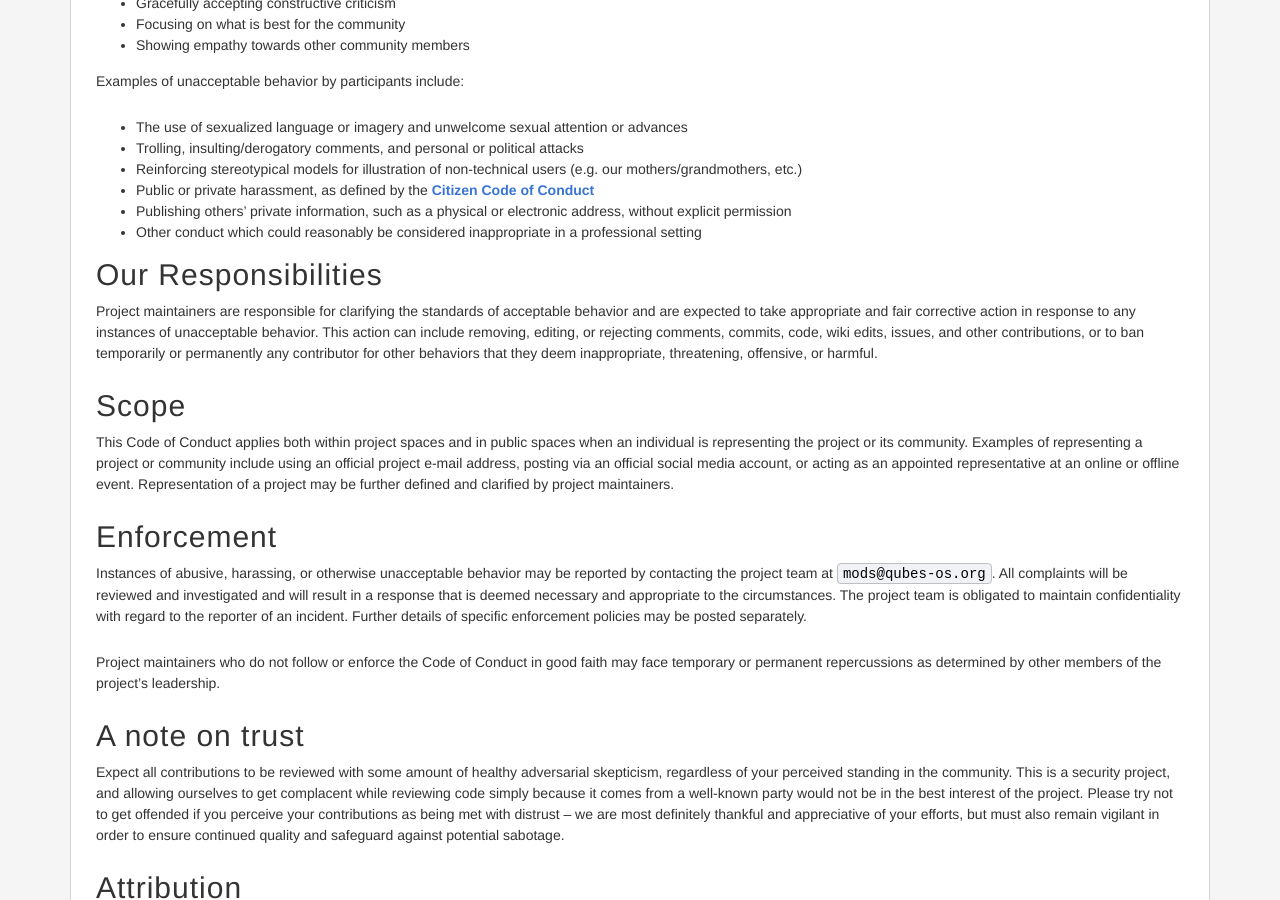
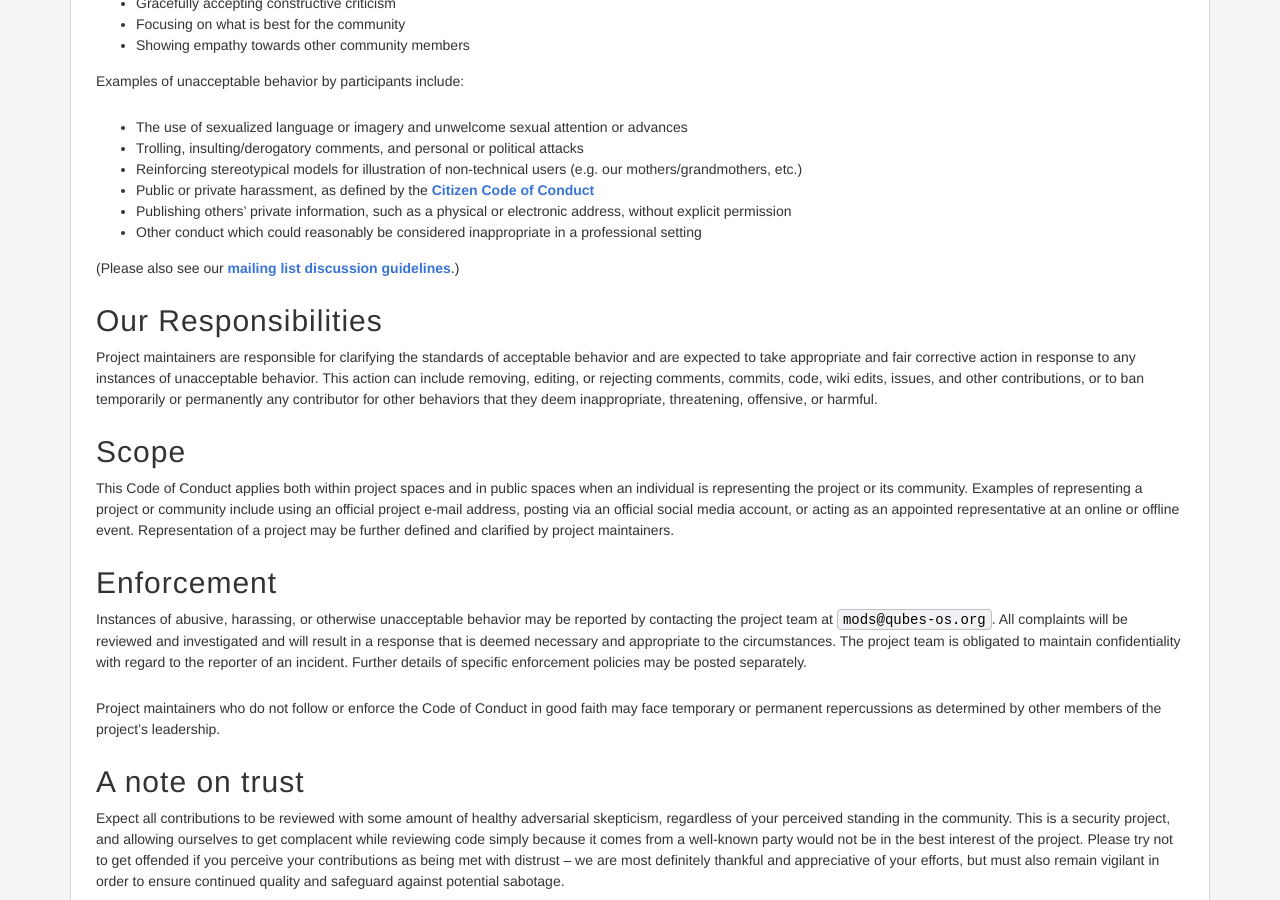
Before and after one commit to QubesOS/qubesos.github.io, a Jekyll site: the page built from pages/code-of-conduct.md, in a window 1280 px wide and 900 px high, scrolled down 490 px. Built offline with Jekyll 4.4.1, drawn with Linux system fonts in a browser that asks for light colours; some web fonts are replaced.

Commit message:
Add pointer to mailing list discussion guidelines

```diff
--- a/pages/code-of-conduct.md
+++ b/pages/code-of-conduct.md
@@ -27,6 +27,8 @@ Examples of unacceptable behavior by participants include:
 - Publishing others' private information, such as a physical or electronic address, without explicit permission
 - Other conduct which could reasonably be considered inappropriate in a professional setting
 
+(Please also see our [mailing list discussion guidelines](https://www.qubes-os.org/mailing-lists/#discussion-list-guidelines).)
+
 ## Our Responsibilities
 
 Project maintainers are responsible for clarifying the standards of acceptable behavior and are expected to take appropriate and fair corrective action in response to any instances of unacceptable behavior. This action can include removing, editing, or rejecting comments, commits, code, wiki edits, issues, and other contributions, or to ban temporarily or permanently any contributor for other behaviors that they deem inappropriate, threatening, offensive, or harmful.
```
